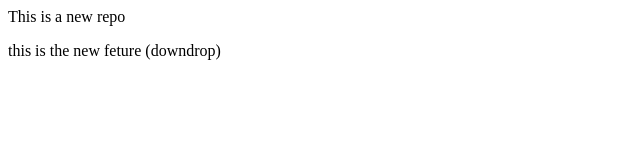
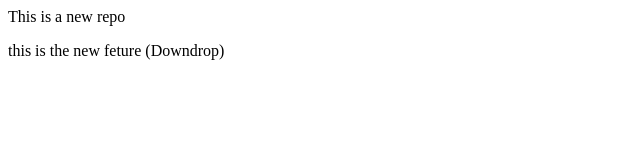
Before and after one commit to DishaSahu-137/localrepo, a plain HTML site: page index.html in a window 1280 px wide. Shown: the full height of the page, 0-640 px from the left. Drawn offline with Linux system fonts and the light colour scheme.

Commit message:
Add downdrop

```diff
--- a/index.html
+++ b/index.html
@@ -1,2 +1,2 @@
 <p> This is a new repo</p>
-  <p> this is the new feture (downdrop) </p>
+  <p> this is the new feture (Downdrop) </p>
```
